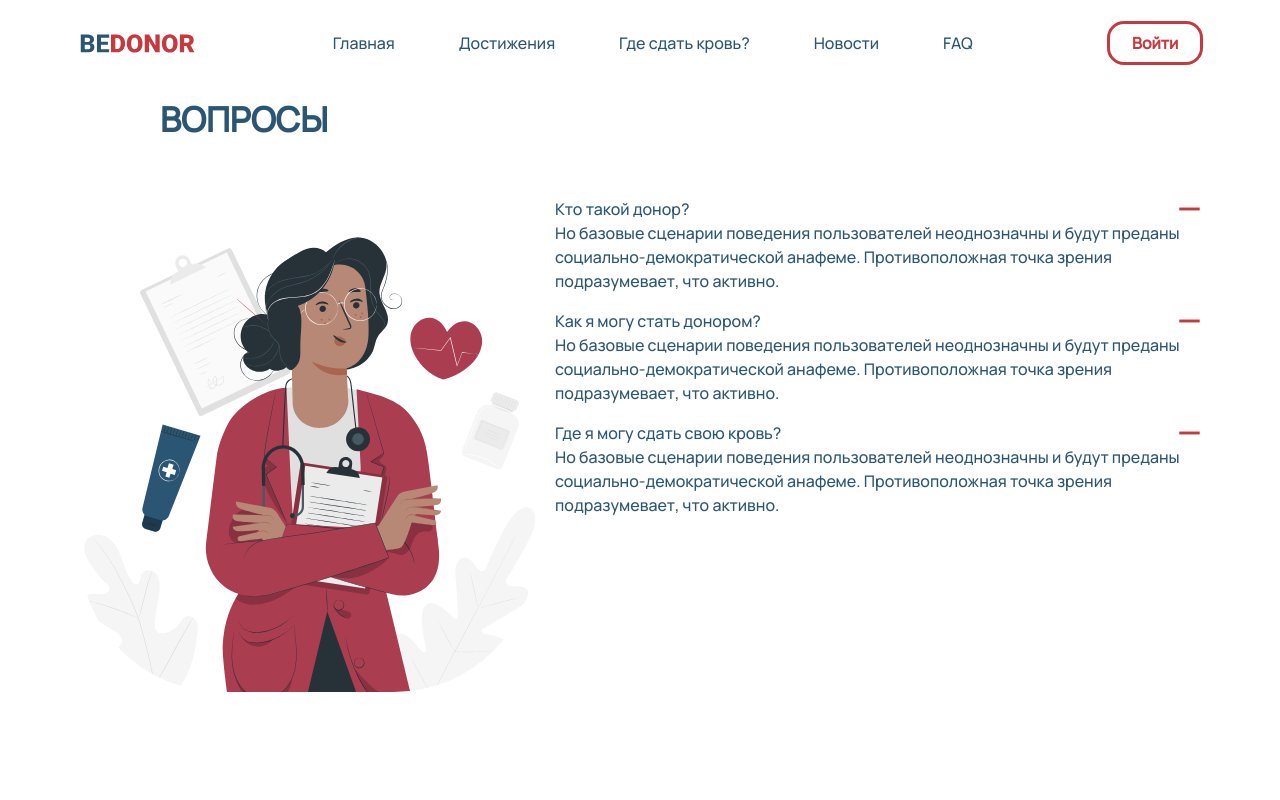
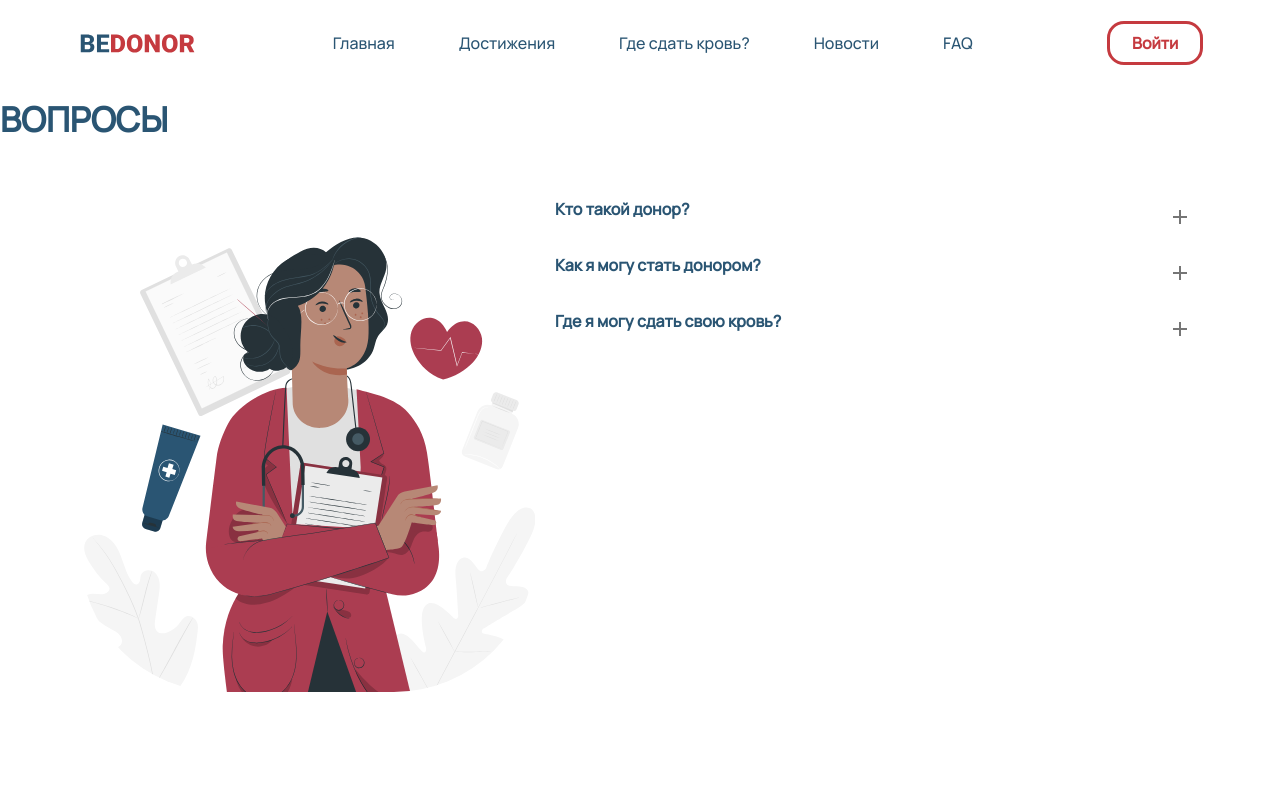
Before and after one commit to jantay04/bedonor, a React (Create React App) app: page /questions in a window 1280 px wide. Shown: the top 800 px of the page. Built offline with nearby package versions, Linux system fonts and the light colour scheme.

Commit message:
3 pages added: history, achivements, questions

```diff
--- a/package.json
+++ b/package.json
@@ -5,6 +5,7 @@
   "dependencies": {
     "@emotion/react": "^11.10.5",
     "@emotion/styled": "^11.10.5",
+    "@mui/icons-material": "^5.11.0",
     "@mui/material": "^5.11.5",
     "@testing-library/jest-dom": "^5.14.1",
     "@testing-library/react": "^13.0.0",
--- a/src/App.tsx
+++ b/src/App.tsx
@@ -6,6 +6,8 @@ import NewsPage from "./pages/NewsPage";
 import AboutUsPage from "./pages/AboutUsPage";
 import QuestionsPage from "./pages/QuestionsPage";
 import HealthPage from "./pages/HealthPage";
+import HistoryPage from "./pages/HistoryPage";
+import AchivementsPage from "./pages/AchivementsPage";
 
 const theme = createTheme({
   palette: {
@@ -27,6 +29,8 @@ function App() {
           <Route path="/aboutus" element={<AboutUsPage />} />
           <Route path="/questions" element={<QuestionsPage/>} />
           <Route path="/health" element={<HealthPage/>} />
+          <Route path="/history" element={<HistoryPage/>} />
+          <Route path="/achivements" element={<AchivementsPage/>} />
         </Routes>
       </BrowserRouter>
     </ThemeProvider>
--- a/src/MainRoutes.js
+++ b/src/MainRoutes.js
@@ -4,6 +4,8 @@ import HomePage from "./pages/HomePage";
 import QuestionsPage from "./pages/QuestionsPage";
 import AboutUsPage from "./pages/AboutUsPage";
 import HealthPage from "./pages/HealthPage";
+import HistoryPage from "./pages/HistoryPage";
+import AchivementsPage from "./pages/AchivementsPage";
 
 const MainRoutes = () => {
   const PUBLIC_ROUTES = [
@@ -25,7 +27,17 @@ const MainRoutes = () => {
     {
       link: "/health",
       element: <HealthPage/>,
-      id: 3,
+      id: 4,
+    },
+    {
+      link: "/history",
+      element: <HistoryPage/>,
+      id: 5,
+    },
+    {
+      link: "/achivements",
+      element: <AchivementsPage/>,
+      id: 6,
     },
   ];
 
--- /dev/null
+++ b/src/pages/AchivementsPage/index.tsx
@@ -0,0 +1,105 @@
+import React from "react";
+import coinkeeper from "./assets/coinkeeper.svg";
+import MainLayout from "../../components/Layout/MainLayout";
+import progress1 from "../../components/MainSections/assets/progress4.svg";
+import progress2 from "../../components/MainSections/assets/progress1.svg";
+import progress3 from "../../components/MainSections/assets/progress2.svg";
+import progress4 from "../../components/MainSections/assets/progress3.svg";
+import progress5 from "../../components/MainSections/assets/progress8.svg";
+import progress6 from "../../components/MainSections/assets/progress5.svg";
+import progress7 from "../../components/MainSections/assets/progress6.svg";
+import progress8 from "../../components/MainSections/assets/progress7.svg";
+
+type Props = {};
+
+const progresses = [
+  {
+    id: 1,
+    title: "Новичок",
+    icon: progress1,
+    isActive: false,
+  },
+  {
+    id: 2,
+    title: "Спасатель",
+    icon: progress2,
+    isActive: false,
+  },
+  {
+    id: 3,
+    title: "Герой",
+    icon: progress3,
+    isActive: false,
+  },
+  {
+    id: 4,
+    title: "Супер герой",
+    icon: progress4,
+    isActive: false,
+  },
+  {
+    id: 5,
+    title: "Идеальная кровь",
+    icon: progress5,
+    isActive: false,
+  },
+  {
+    id: 6,
+    title: "Снова в строю",
+    icon: progress6,
+    isActive: false,
+  },
+  {
+    id: 7,
+    title: "Путешественник",
+    icon: progress7,
+    isActive: false,
+  },
+  {
+    id: 8,
+    title: "Активный",
+    icon: progress8,
+    isActive: false,
+  },
+];
+
+const AcivementsPage = (props: Props) => {
+  return (
+    <MainLayout>
+         <h4 className="text-[34px] mx-[160px] py-3 my-5 text-[#2A5573]">
+         Ваши достижения
+         </h4>
+      <div className="container mx-auto grid grid-cols-2 text-[#2A5573] mt-10">
+        <div>
+          <img className="mt-[100px]" src={coinkeeper} alt="" />
+        </div>
+        <div>
+        <p className="my-5">
+            Каждый коин содержит в себе определенные баллы. Собирая коины, вы
+            собираете баллы. Данные баллы вы можете обменять на любые мед
+            услуги, указанные на нашем сайте. У каждой услуги по соответствию
+            есть свои баллы.
+          </p>
+          <p>
+          Важно, баллы на вашем балансе и баллы мед услуг должны совпадать, иначе вы не сможете обменять. Желаем вам удачи!
+          </p>
+        <div className="bg-[#D1E5F2]  mt-[120px] rounded-2xl">
+          <div className="container mx-auto p-4 grid min-[320px]:grid-cols-2 min-[460px]:grid-cols-3 sm:grid-cols-4 py-[60px] gap-[20px]">
+            {progresses &&
+              progresses.map((item) => (
+                <div className={`flex flex-col items-center ${!item.isActive && "opacity-60"}`}>
+                  <div>
+                    <img className="w-[48px]" src={item.icon} alt="icon" />
+                  </div>
+                  <p className="text-[#2A5573] text-xs mt-3 font-bold text-center">{item.title}</p>
+                </div>
+              ))}
+          </div>
+        </div>
+        </div>
+      </div>
+    </MainLayout>
+  );
+};
+
+export default AcivementsPage;
--- /dev/null
+++ b/src/pages/HistoryPage/index.tsx
@@ -0,0 +1,63 @@
+import React from "react";
+import MainLayout from "../../components/Layout/MainLayout";
+
+type Props = {};
+const HistoryPage = (props: Props) => {
+  const personalHistoryList = [
+    {
+      id: 1,
+      address: "г.Бишкек, ул. Исанова 102",
+      date: "01/01/2023",
+      amount: 2,
+      achivement: 300,
+    },
+    {
+      id: 2,
+      address: "г.Бишкек, ул. Исанова 102",
+      date: "01/01/2023",
+      amount: 0.5,
+      achivement: 100,
+    },
+    {
+      id: 3,
+      address: "г.Бишкек, ул. Исанова 102",
+      date: "01/01/2023",
+      amount: 1,
+      achivement: 200,
+    },
+    {
+      id: 4,
+      address: "г.Бишкек, ул. Исанова 102",
+      date: "01/01/2023",
+      amount: 0.5,
+      achivement: 100,
+    },
+  ];
+
+  return (
+    <MainLayout>
+      <div className="container mx-auto">
+        <h5 className="mx-auto my-10 text-[#2A5573]">Ваша история</h5>
+        <div className="">
+            <div className="grid grid-cols-4 text-center text-[#2A5573]">
+              <p className="bg-[#D1E5F2] rounded-lg p-3 mx-3">Дата</p>
+              <p className="bg-[#D1E5F2] rounded-lg p-3 mx-3">Место</p>
+              <p className="bg-[#D1E5F2] rounded-lg p-3 mx-3">Обьем</p>
+              <p className="bg-[#D1E5F2] rounded-lg p-3 mx-3">Достижение</p>
+            </div>
+            {personalHistoryList &&
+              personalHistoryList.map((item) => (
+                <div className="grid grid-cols-4 text-center text-[#2A5573]">
+                  <p className="p-5 mx-3">{item.date}</p>
+                  <p className="p-5 mx-3">{item.address}</p>
+                  <p className="p-5 mx-3">{item.amount}</p>
+                  <p className="p-5 mx-3">{item.achivement}</p>
+                </div>
+              ))}
+          </div>
+      </div>
+    </MainLayout>
+  );
+};
+
+export default HistoryPage;
--- a/src/pages/QuestionsPage/index.tsx
+++ b/src/pages/QuestionsPage/index.tsx
@@ -1,53 +1,72 @@
-import React from "react";
+import React, { useState } from "react";
 import MainLayout from "../../components/Layout/MainLayout";
 import picture from "../QuestionsPage/assets/picture.svg";
-import minus from "./assets/minus.svg";
+import AddSharpIcon from "@mui/icons-material/AddSharp";
+import RemoveIcon from "@mui/icons-material/Remove";
+import { IconButton } from "@mui/material";
 
 type Props = {};
 
+type questionProps = {
+  id: number,
+  title: string,
+  description: string
+}
+
 const QuestionsPage = (props: Props) => {
+  const QuestionsList = [
+    {
+      id: 1,
+      title: "Кто такой донор?",
+      description:
+        "Но базовые сценарии поведения пользователей неоднозначны и будут преданы социально-демократической анафеме. Противоположная точка зрения подразумевает, что активно.",
+    },
+    {
+      id: 2,
+      title: "Как я могу стать донором?",
+      description:
+        "Но базовые сценарии поведения пользователей неоднозначны и будут преданы социально-демократической анафеме. Противоположная точка зрения подразумевает, что активно.",
+    },
+    {
+      id: 3,
+      title: "Где я могу сдать свою кровь?",
+      description:
+        "Но базовые сценарии поведения пользователей неоднозначны и будут преданы социально-демократической анафеме. Противоположная точка зрения подразумевает, что активно.",
+    },
+  ];
+
+  const QuestionElement = ({id, title, description}: questionProps) => {
+    const [isActive, setIsActive] = useState(false)
+
+
+    return (
+      <div>
+        <div className="flex flex-row justify-between max-md:text-sm">
+          <h5 className="font-bold">{title}</h5>
+          <div onClick={() => setIsActive(!isActive)}>
+          <IconButton>
+            {isActive ? <RemoveIcon/> : <AddSharpIcon /> }
+          </IconButton>
+          </div>
+        </div>
+        <p>{isActive && description}</p>
+      </div>
+    );
+  };
+
   return (
     <MainLayout>
-        <h3 className="text-[34px] mx-[160px] py-3 my-5 font-bold text-[#2A5573]">ВОПРОСЫ</h3>
-      <div className="container mx-auto py-5 mt-5 grid grid-cols-12 gap-[20px] max-sm:gap-[10px text-[#2A5573]">
-            <div className="col-span-5 max-lg:col-span-12 max-lg:order-first flex justify-center items-center pt-[40px]">
-              <img src={picture} alt="" />
-            </div>
+      <h3 className="text-[34px] max-lg:mx-[160px] max-sm:mx-[20px] py-3 my-5 font-bold text-[#2A5573]">
+        ВОПРОСЫ
+      </h3>
+      <div className="container mx-auto py-5 mt-5 grid grid-cols-12 gap-[20px] max-sm:gap-[10px] text-[#2A5573]">
+        <div className="col-span-5 max-lg:col-span-12 max-lg:order-first flex justify-center items-center pt-[40px]">
+          <img src={picture} alt="" />
+        </div>
         <div className="col-span-7 max-lg:col-span-12">
           <div className="flex flex-col space-y-4">
-            <div>
-              <div className="flex flex-row justify-between">
-                <h4>Кто такой донор?</h4>
-                <img src={minus} alt="" />
-              </div>
-              <p>
-                Но базовые сценарии поведения пользователей неоднозначны и будут
-                преданы социально-демократической анафеме. Противоположная точка
-                зрения подразумевает, что активно.
-              </p>
-            </div>
-            <div>
-              <div className="flex flex-row justify-between">
-                <h4>Как я могу стать донором?</h4>
-                <img src={minus} alt="" />
-              </div>
-              <p>
-                Но базовые сценарии поведения пользователей неоднозначны и будут
-                преданы социально-демократической анафеме. Противоположная точка
-                зрения подразумевает, что активно.
-              </p>
-            </div>
-            <div>
-              <div className="flex flex-row justify-between">
-                <h4>Где я могу сдать свою кровь?</h4>
-                <img src={minus} alt="" />
-              </div>
-              <p>
-                Но базовые сценарии поведения пользователей неоднозначны и будут
-                преданы социально-демократической анафеме. Противоположная точка
-                зрения подразумевает, что активно.
-              </p>
-            </div>
+            {QuestionsList &&
+              QuestionsList.map((item) => <QuestionElement id={item.id} title={item.title} description={item.description}/>)}
           </div>
         </div>
       </div>
--- a/tailwind.config.js
+++ b/tailwind.config.js
@@ -15,8 +15,7 @@ module.exports = {
       ourblue: "#2A5573",
       ourred: "#C53A3F",
     },
-    extend: {},
-    width: {
+    extend: { width: {
       vsm: "50vmax",
       logo: "9vmax",
       btn: "7vmax",
@@ -70,5 +69,6 @@ module.exports = {
       },
     },
   },
+  },
   plugins: [],
 };
```
Also changed, not shown: src/pages/AchivementsPage/assets/coinkeeper.svg (added), 1 other file (tests, documents, lock files or other folders).
